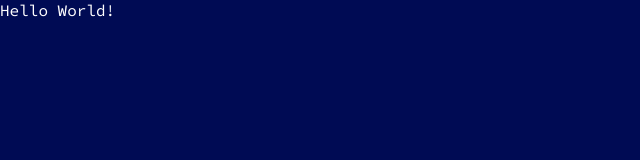
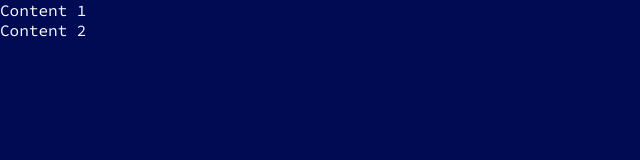
Before and after one commit to jwklong/tau-layers, a website: page public/index.html in a window 1280 px wide. Shown: the whole page, without its empty margins (0-640 px from the left). Drawn offline with nearby package versions, Linux system fonts and the light colour scheme; files that its build step writes are made by us from their sources.

Commit message:
Update index.html

```diff
--- a/public/index.html
+++ b/public/index.html
@@ -4,6 +4,10 @@
     <link rel="stylesheet" href="style.css">
   </head>
   <body>
-    Hello World!
+    <div id="top"></div>
+    <div id="content">
+      <div class="content1">Content 1</div>
+      <div class="content2">Content 2</div>
+    </div>
   </body>
 </html>
```
